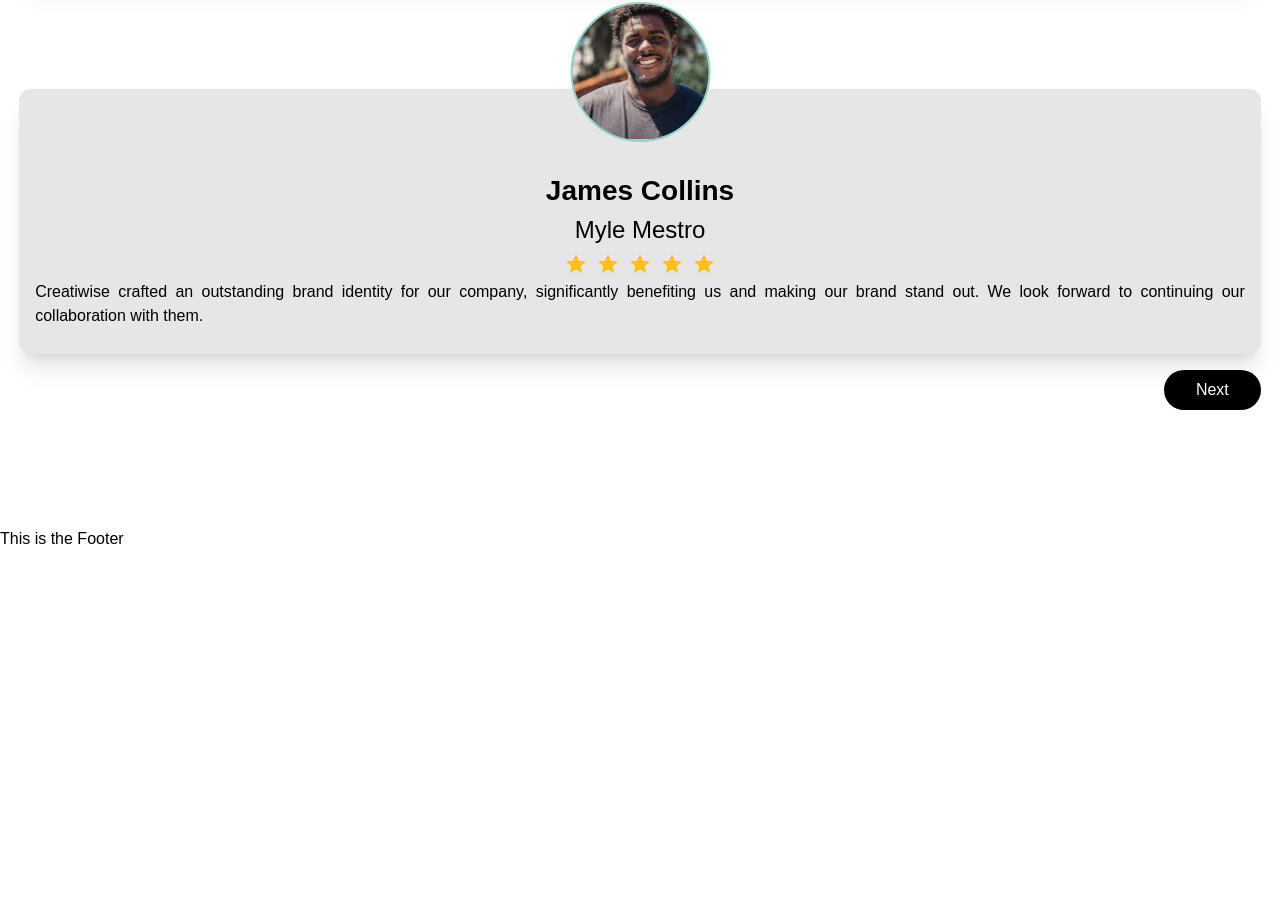
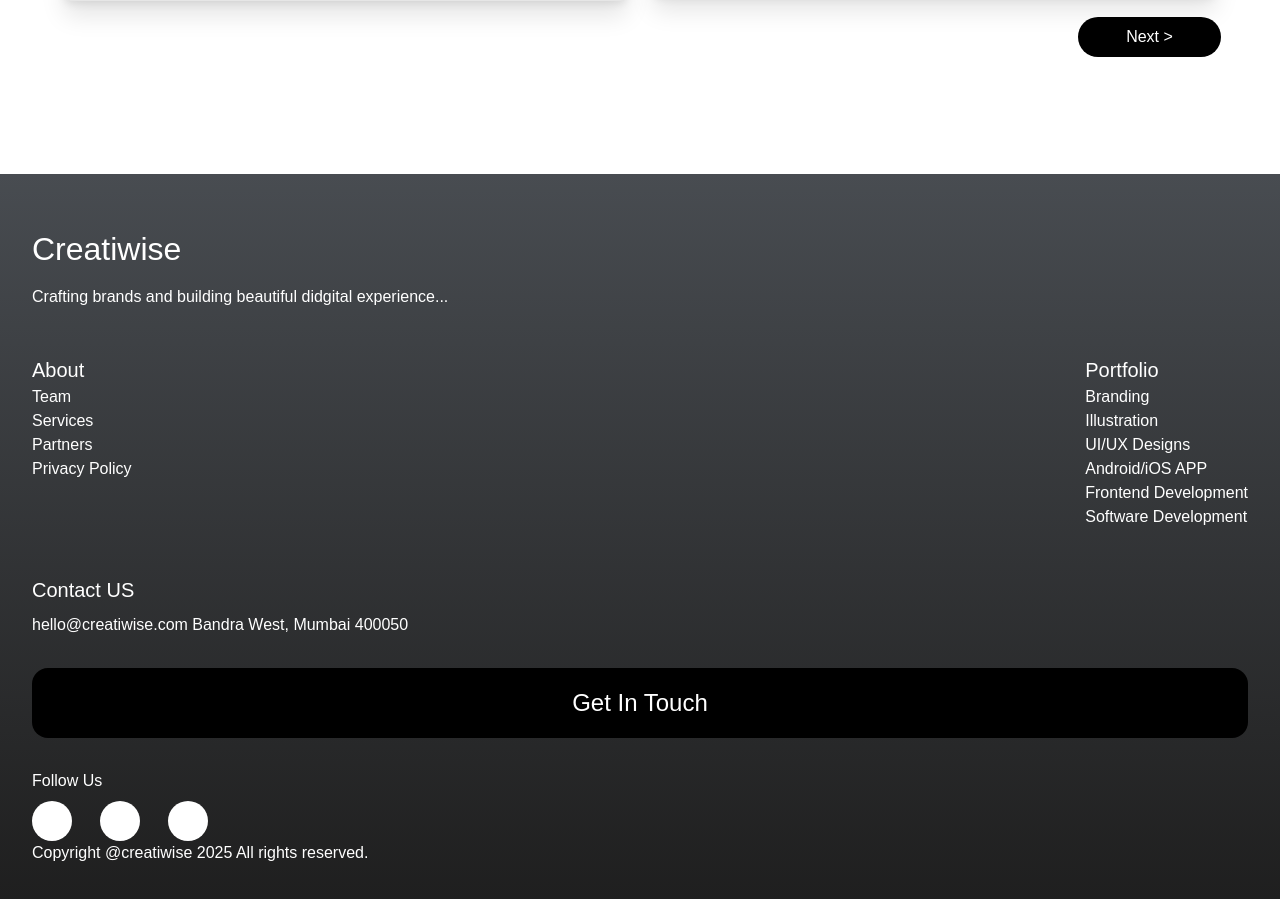
Before and after one commit to Iamtrieves/Creatiwise, a React (Vite) app: page / in a window 1280 px wide. Shown: the part 5572-6471 px from the top of the page. Before the commit the page ends 6419 px from the top, so only its background shows below. Built offline with nearby package versions, Linux system fonts and the light colour scheme; a web font is replaced by a local one.

Commit message:
Responsive Footer

```diff
--- a/package.json
+++ b/package.json
@@ -14,6 +14,7 @@
     "motion": "^12.4.7",
     "react": "^19.0.0",
     "react-dom": "^19.0.0",
+    "react-icons": "^5.5.0",
     "tailwindcss": "^4.0.9"
   },
   "devDependencies": {
--- a/src/components/ClientsFeedbackSection.tsx
+++ b/src/components/ClientsFeedbackSection.tsx
@@ -4,11 +4,12 @@ import JamesCollins from "../assets/images/Clients Feedback Images/jamesImage.sv
 import Button from "./Button";
 const ClientsFeedbackSection: React.FC = () => {
   return (
-    <div className="bg-white px-[1.2rem] py-[7.3125rem]">
+    <div className="bg-white px-[1.2rem] py-[7.3125rem] md:px-[3.7rem] lg:px-[3.7rem]">
       <section className="flex flex-col gap-4">
         <h1 className="font-bold text-center text-[1.25rem] md:text-[1.5rem]">
           What Our Clients Have To Say
         </h1>
+        <section className="flex flex-col lg:flex-row md:flex-row gap-4">
           <section className="flex relative flex-col justify-center items-center mt-[6.625rem]">
             <div className="absolute bottom-[80%]">
               <img src={EvaWilliams} alt="" />
@@ -20,9 +21,9 @@ const ClientsFeedbackSection: React.FC = () => {
                 <Rating width="160" height="32" />
               </div>
               <p className="text-justify">
-              Creatiwise crafted an outstanding brand identity for our company,
-              significantly benefiting us and making our brand stand out. We
-              look forward to continuing our collaboration with them.
+                Creatiwise crafted an outstanding brand identity for our
+                company, significantly benefiting us and making our brand stand
+                out. We look forward to continuing our collaboration with them.
               </p>
             </div>
           </section>
@@ -37,17 +38,18 @@ const ClientsFeedbackSection: React.FC = () => {
                 <Rating width="160" height="32" />
               </div>
               <p className="text-justify">
-              Creatiwise crafted an outstanding brand identity for our company,
-              significantly benefiting us and making our brand stand out. We
-              look forward to continuing our collaboration with them.
+                Creatiwise crafted an outstanding brand identity for our
+                company, significantly benefiting us and making our brand stand
+                out. We look forward to continuing our collaboration with them.
               </p>
             </div>
+          </section>
         </section>
         <div className="flex justify-end">
           <div>
             <Button
-              text="Next"
-              className="text-white bg-black py-2 px-[2rem] rounded-[3rem] text-center font-medium text-[100%]"
+              text="Next >"
+              className="text-white bg-black py-2 px-[2rem] lg:px-[3rem] rounded-[3rem] text-center font-medium text-[100%]"
             />
           </div>
         </div>
--- a/src/components/Footer.tsx
+++ b/src/components/Footer.tsx
@@ -1,16 +1,70 @@
-const Footer = () => {
-  return <div className="bg-white h-[20rem]">This is the Footer</div>;
+import Button from "./Button";
+import { FaLinkedin } from "react-icons/fa";
+import { FaFacebook } from "react-icons/fa";
+import { FaInstagram } from "react-icons/fa";
+
+const Footer: React.FC = () => {
+  const date = new Date();
+  const currentYear = date.getFullYear();
+  return (
+    <div className="bg-gradient-to-b from-[#484C51] to-[#1E1E1E] text-white py-[3.1875rem] px-[2rem] ">
+      <section className="flex flex-col gap-[2.875rem]">
+        <section className="flex flex-col gap-3">
+          <h1 className="font-medium text-[2rem]">Creatiwise</h1>
+          <p className="font-medium text-base w-[80%]">
+            Crafting brands and building beautiful didgital experience...
+          </p>
+        </section>
+        <section className="flex justify-between">
+          <div>
+            <h1 className="font-medium text-[1.25rem]">About</h1>
+            <div>Team</div>
+            <div>Services</div>
+            <div>Partners</div>
+            <div>Privacy Policy</div>
+          </div>
+          <div>
+            <h1 className="font-medium text-[1.25rem]">Portfolio</h1>
+            <div>Branding</div>
+            <div>Illustration</div>
+            <div>UI/UX Designs</div>
+            <div>Android/iOS APP</div>
+            <div>Frontend Development</div>
+            <div>Software Development</div>
+          </div>
+        </section>
+        <section className="flex flex-col gap-[1.9375rem]">
+          <div className="flex flex-col gap-2">
+            <h1 className="font-medium text-[1.25rem]">Contact US</h1>
+            <p>hello@creatiwise.com Bandra West, Mumbai 400050</p>
+          </div>
+          <div>
+            <Button
+              text="Get In Touch"
+              className="text-white text-[1.5rem] font-medium bg-black py-[1.0625rem] w-full rounded-2xl"
+            />
+          </div>
+        </section>
+      </section>
+      <div className="mt-[1.9375rem] flex flex-col gap-2">
+        <h1>Follow Us</h1>
+        <div className="flex gap-[1.75rem]">
+          <div className="bg-white size-10 p-2 rounded-[50%] flex items-center justify-center">
+            <FaLinkedin className="size-full object-contain" />
+          </div>
+          <div className="bg-white size-10 rounded-[50%] flex items-center justify-center">
+            <FaFacebook />
+          </div>
+          <div className="bg-white size-10 rounded-[50%] flex items-center justify-center">
+            <FaInstagram />
+          </div>
+        </div>
+      </div>
+      <div>
+        Copyright @creatiwise <span>{currentYear}</span> All rights reserved.
+      </div>
+    </div>
+  );
 };
 
 export default Footer;
-{
-  /* <div>
-              <img src={FrontEndDevIcon} alt="" />
-            </div>
-            <div>
-              <img src={UIDesignIcon} alt="" />
-            </div>
-            <div>
-              <img src={BrandingIcon} alt="" />
-            </div> */
-}
--- a/src/components/PortfolioSection.tsx
+++ b/src/components/PortfolioSection.tsx
@@ -74,11 +74,11 @@ const PortfolioSection: React.FC = () => {
             </div>
           </div>
         </div>
-        <div className="mx-[3.2rem] lg:flex md:flex hidden justify-end mt-[5.6875rem]">
+        <div className="mx-[3.2rem] lg:mx-[4rem] lg:flex md:flex hidden justify-end mt-[5.6875rem]">
           <div>
             <Button
               text="View All"
-              className="border-black border-[2px] text-black bg-transparent py-2 px-[2.5rem] rounded-2xl text-center font-medium text-[1.5rem]"
+              className="border-black border-[2px] text-black bg-transparent py-2 px-[2.5rem] lg:px-[3rem] rounded-2xl text-center font-medium text-[1.5rem]"
             />
           </div>
         </div>
```
Also changed, not shown: 1 other file (tests, documents, lock files or other folders). Lines whose indentation alone changed are shown as unchanged.
